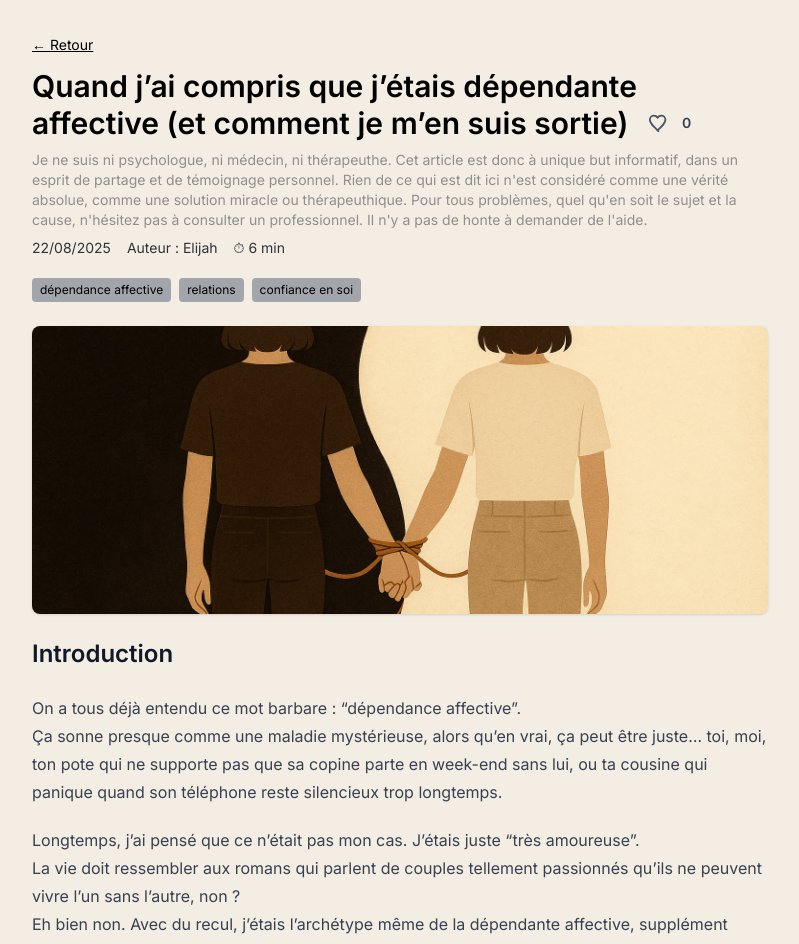
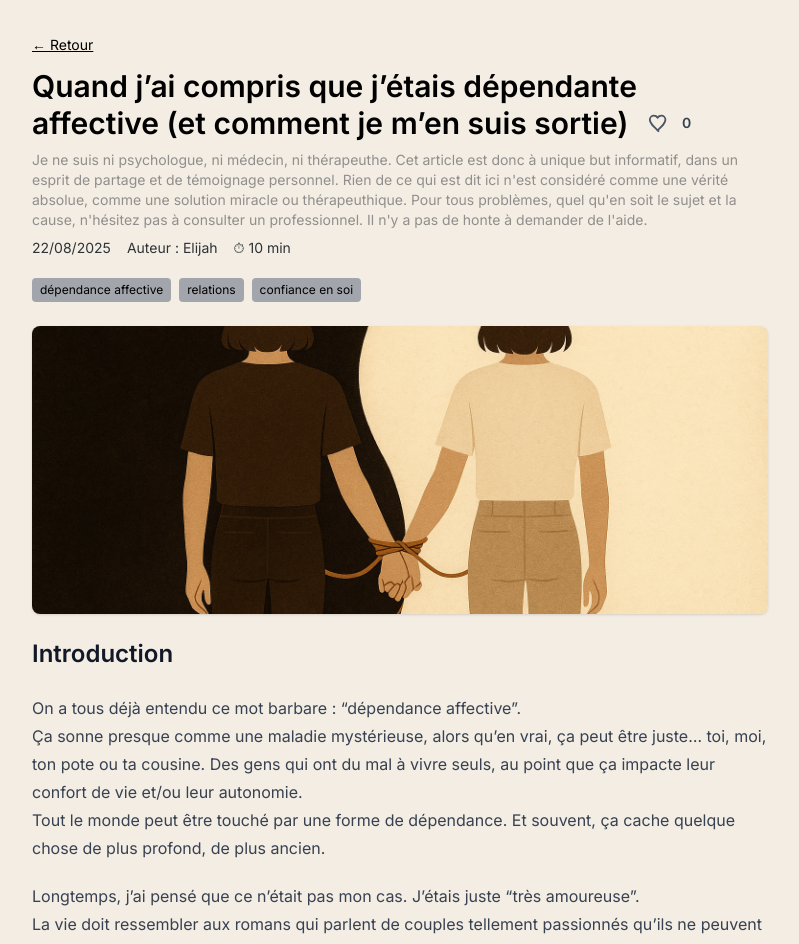
Before and after one commit to rachelSV/Clair-Obscur, an Angular app: page /articles/a1 in a window 1280 px wide. Shown: the top 944 px of the page, without its empty margins (240-1039 px from the left). Built offline with nearby package versions, Linux system fonts and the light colour scheme.

Commit message:
refactor: :recycle:

```diff
--- a/src/app/components/articles/articles.service.ts
+++ b/src/app/components/articles/articles.service.ts
@@ -19,7 +19,7 @@ export class ArticlesService {
       title: 'Quand j’ai compris que j’étais dépendante affective (et comment je m’en suis sortie)',
       description: 'Je ne suis ni psychologue, ni médecin, ni thérapeuthe. Cet article est donc à unique but informatif, dans un esprit de partage et de témoignage personnel. Rien de ce qui est dit ici n\'est considéré comme une vérité absolue, comme une solution miracle ou thérapeuthique. Pour tous problèmes, quel qu\'en soit le sujet et la cause, n\'hésitez pas à consulter un professionnel. Il n\'y a pas de honte à demander de l\'aide.',
       tags: ['dépendance affective', 'relations', 'confiance en soi'],
-      readTime: '6 min',
+      readTime: '10 min',
       createdAt: new Date('2025-08-22'),
       author: 'Elijah',
       cover: 'assets/images/articles/dependance.webp',
@@ -36,7 +36,9 @@ export class ArticlesService {
           segments: [
             { type: 'text', text: 'On a tous déjà entendu ce mot barbare : “dépendance affective”. ' },
             { type: 'br' },
-            { type: 'text', text: 'Ça sonne presque comme une maladie mystérieuse, alors qu’en vrai, ça peut être juste… toi, moi, ton pote qui ne supporte pas que sa copine parte en week-end sans lui, ou ta cousine qui panique quand son téléphone reste silencieux trop longtemps.' },
+            { type: 'text', text: 'Ça sonne presque comme une maladie mystérieuse, alors qu’en vrai, ça peut être juste… toi, moi, ton pote ou ta cousine. Des gens qui ont du mal à vivre seuls, au point que ça impacte leur confort de vie et/ou leur autonomie.' },
+            { type: 'br' },
+            { type: 'text', text: 'Tout le monde peut être touché par une forme de dépendance. Et souvent, ça cache quelque chose de plus profond, de plus ancien.' },
           ],
         },
         {
@@ -51,6 +53,23 @@ export class ArticlesService {
             { type: 'text', text: 'Et si tu te reconnais dans ce que je vais raconter… c’est peut-être aussi ton cas.' },
           ],
         },
+        { type: 'h2', text: 'Petite précision' },
+        {
+          type: 'rich-p',
+          segments: [
+            { type: 'text', text: 'Je ne suis pas très fan du terme “dépendance affective”, à la base. Je trouve qu’il est un peu utilisé à tort et à travers récemment. Au détour de n’importe quelle discussion, on l’entend pour qualifier tout comportement jugé “anormal” dans un couple. Personnellement, je n’aime pas coller des étiquettes sans comprendre un minimum de quoi on parle, simplement car c’est devenu un mot à la mode dans le développement personnel.' },
+            { type: 'br' },
+            { type: 'br' },
+            { type: 'text', text: 'Mon petit conseil (totalement personnel et hors avis professionnel) : Prenez le temps de faire la différence entre amour, sentiments, attachement, complicité, et dépendance maladive et privative. ' },
+            { type: 'br' },
+            { type: 'br' },
+            { type: 'text', text: 'Faire le choix d’annuler sa soirée entre amis car on décide de la passer en amoureux, ou avec sa maman, ou en tête à tête avec son / sa meilleure ami(e), c’est une chose. Se priver de la moindre activité ou du moindre confort car l’autre n’est pas là (et de surcroît lui en vouloir pour son absence), c’en est une autre.' },
+            { type: 'br' },
+            { type: 'br' },
+            { type: 'text', text: 'Bref, revenons à nos moutons. ' },
+          ],
+        },
+
 
         { type: 'h2', text: 'Quand je croyais que “collée H24” = amour absolu' },
         {
@@ -147,6 +166,31 @@ export class ArticlesService {
             { type: 'text', text: 'Bref, j’étais en panique totale.' },
             { type: 'br' },
             { type: 'text', text: 'Je venais de passer dix ans collée à quelqu’un comme Voldemort greffé derrière la tête du professeur Quirrell. Et là, j’avais face à moi un mec qui me disait : “Spoiler alert : tu dois apprendre à vivre sans moi.”' },
+            { type: 'br' },
+            { type: 'br' },
+            { type: 'text', text: 'Je me questionnais : c’est si nul que ça de passer du temps en ma présence pour qu’il préfère sortir sans moi ?' },
+            { type: 'br' },
+            { type: 'text', text: 'Ce genre de pensées était du pain béni pour mon auto-dénigrement. Je n’étais jamais “assez” : si je l’avais été, il voudrait passer tout son temps avec moi. Et même là, je me serais sans doute dit que ce n’était pas suffisant.' },
+            { type: 'br' },
+            { type: 'br' },
+            { type: 'text', text: 'Rien que de repenser à ces phrases, j’en ai encore des frissons.' },
+            { type: 'br' },
+            { type: 'br' },
+            { type: 'text', text: 'Mais ce que je ne comprenais pas à l’époque, c’est qu’il ne “préférait” rien. Ce n’était même pas une question de préférence. Il avait simplement grandi en ayant le temps de se connaître, lui, en dehors des autres. Il aimait être avec moi, oui, mais il aimait aussi être avec ses amis, ou faire ses trucs en solo.' },
+            { type: 'br' },
+            { type: 'text', text: 'Moi, à l’inverse, je voulais toujours être avec mon conjoint : avec lui quand j’étais avec mes amis, avec lui en famille, avec lui partout, tout le temps.' },
+            { type: 'br' },
+            { type: 'br' },
+            { type: 'text', text: 'En fait, chez lui, sa vie se déclinait en plusieurs additions :' },
+            { type: 'br' },
+            { type: 'text', text: '- Vie + couple + amis + famille' },
+            { type: 'br' },
+            { type: 'text', text: 'Chez moi, c’était une équation unique :' },
+            { type: 'br' },
+            { type: 'text', text: '- Couple + amis + famille = vie' },
+            { type: 'br' },
+            { type: 'br' },
+            { type: 'text', text: 'Vous voyez la différence ? Dramatique.' },
           ],
         },
 
@@ -203,7 +247,16 @@ export class ArticlesService {
             { type: 'text', text: 'Et effectivement, ça collait parfaitement. J’avais, à ce moment-là, la nette impression de n’être importante, belle, intéressante, intelligente, qu’à travers les yeux de mon partenaire. ' },
             { type: 'br' },
             { type: 'br' },
-            { type: 'text', text: 'J’ai testé plein de choses pour m’en sortir :' },
+            { type: 'text', text: 'Mes 10 ans de relation avec mon ex avaient été tellement dévastateurs sur le plan personnel, je m’étais tellement perdue, que si on m’avait demandé à l’époque : “Qu’est-ce qu’il y a de bien chez toi ? Quelles sont tes qualités ?” … Je n’aurais même pas su quoi répondre. Pire encore, j’aurais sans doute tourné la tête vers lui pour qu’il réponde à ma place. Car dans le fond, qui étais-je vraiment, en dehors de mon rôle de conjointe ?' },
+            { type: 'br' },
+            { type: 'br' },
+            { type: 'text', text: 'Et me retrouver seule m’obligeait à affronter ces questions. Et franchement ? Ça me terrifiait.' },
+            { type: 'br' },
+            { type: 'br' },
+            { type: 'text', text: 'Car si j’avais dit à la version de moi de 10 ans que je deviendrais comme ça en grandissant, cette gamine sûre d’elle avec son caractère bien trempé, ses convictions et son franc-parler, cette fillette qui préférait jouer seule qu’avec d’autres enfants stupides… elle m’aurait littéralement giflé.' },
+            { type: 'br' },
+            { type: 'br' },
+            { type: 'text', text: 'Bon, il fallait que je fasse quelque chose. Alors, j’ai testé plein de trucs pour m’en sortir :' },
           ],
         },
         { type: 'ul', items: [
@@ -216,7 +269,7 @@ export class ArticlesService {
         { type: 'h2', text: 'La mise en action' },
         {
           type: 'p',
-          text: 'J’ai alors commencé à pratiquer, un peu bêtement, un peu bancal, en copiant ce qu’il faisait et en essayant de comprendre comment y trouver du plaisir, seule. Parfois, c’était vraiment de ma propre initiative. Et parfois, c’était pour cacher une envie de vengeance. Comme pour lui dire silencieusement : “Tu vois, moi aussi je peux le faire. Moi aussi je peux vivre sans toi, tu ne m’es pas indispensable !”'
+          text: 'J’ai alors commencé à pratiquer, un peu bêtement, un peu bancal, en copiant ce qu’il faisait et en essayant de comprendre comment y trouver du plaisir, seule. Parfois, c’était vraiment de ma propre initiative. Je voulais vraiment le faire et guérir. Et parfois, c’était pour cacher une envie de vengeance. Comme pour lui dire silencieusement : “Tu vois, moi aussi je peux le faire. Moi aussi je peux vivre sans toi, tu ne m’es pas indispensable !”'
         },
         {
           type: 'rich-p',
@@ -315,7 +368,7 @@ export class ArticlesService {
         },
         {
           type: 'p',
-          text: 'Parles-en à ton partenaire. Explique lui, avec tes mots. “Je crois que j\'ai vraiment du mal à être seule, je suis peut-être dépendant(e), on peut en parler ?” '
+          text: 'Parles-en à ton/ta partenaire. Explique lui, avec tes mots. “Je crois que j\'ai vraiment du mal à être seul(e), je suis peut-être dépendant(e), on peut en parler ?” '
         },
         {
           type: 'p',
@@ -340,7 +393,7 @@ export class ArticlesService {
       title: 'Divorcer et se reconstruire : mon histoire',
       description: 'Cet article parle de mon expérience, de mon ressenti, de mon vécu, de ma manière d’avoir fait face à la séparation. A aucun moment, je sous-entends que c’est la chose à faire, ni que c’est facile, ni que c’est la solution miracle, et encore moins qu’il "faut" se séparer ou divorcer. Chacun prend son temps, à son rythme, et surtout chacun fait comme il peut. Si cet article vous inspire, fait écho, vous motive ou vous donne de la réflexion, c’est principalement à cela qu’il sert :)',
       tags: ['divorce', 'reconstruction', 'liberté'],
-      readTime: '7 min',
+      readTime: '8 min',
       createdAt: new Date('2025-08-28'),
       author: 'Elijah',
       cover: 'assets/images/articles/divorce.webp',
--- /dev/null
+++ b/src/app/components/footer/footer.component.html
@@ -0,0 +1,5 @@
+<footer class="w-full bg-gray-100 text-gray-600 text-center py-4 mt-10">
+  <p class="text-sm">
+    Made with <span class="text-red-500">❤</span> by Elijah
+  </p>
+</footer>
--- a/src/app/components/home/home.component.html
+++ b/src/app/components/home/home.component.html
@@ -79,3 +79,5 @@
 
 <!-- Pour le mobile : le bouton rond + panneau coulissant est déjà inclus dans le composant -->
 <app-infos-utiles class="lg:hidden"></app-infos-utiles>
+
+<app-footer></app-footer>
--- a/src/app/components/home/home.component.ts
+++ b/src/app/components/home/home.component.ts
@@ -7,11 +7,12 @@ import { ArticlesComponent } from '../articles/articles.component';
 import { ArticlesService } from '../articles/articles.service';
 import { CommonModule } from '@angular/common';
 import { LikesButtonComponent } from '../like-button/likes-button.component';
+import { FooterComponent } from '../footer/footer.component';
 
 @Component({
   selector: 'app-home',
   standalone: true,
-  imports: [RouterOutlet, HeaderComponent, HeroBannerComponent, InfosUtilesComponent, ArticlesComponent, RouterLink, CommonModule, LikesButtonComponent],
+  imports: [RouterOutlet, HeaderComponent, HeroBannerComponent, InfosUtilesComponent, ArticlesComponent, RouterLink, CommonModule, LikesButtonComponent, FooterComponent],
   templateUrl: './home.component.html',
   styleUrl: './home.component.css'
 })
```
Also changed, not shown: src/app/components/footer/footer.component.ts (added, +12 -0 lines), src/app/components/footer/footer.component.css (added), 2 other files (tests, documents, lock files or other folders).
